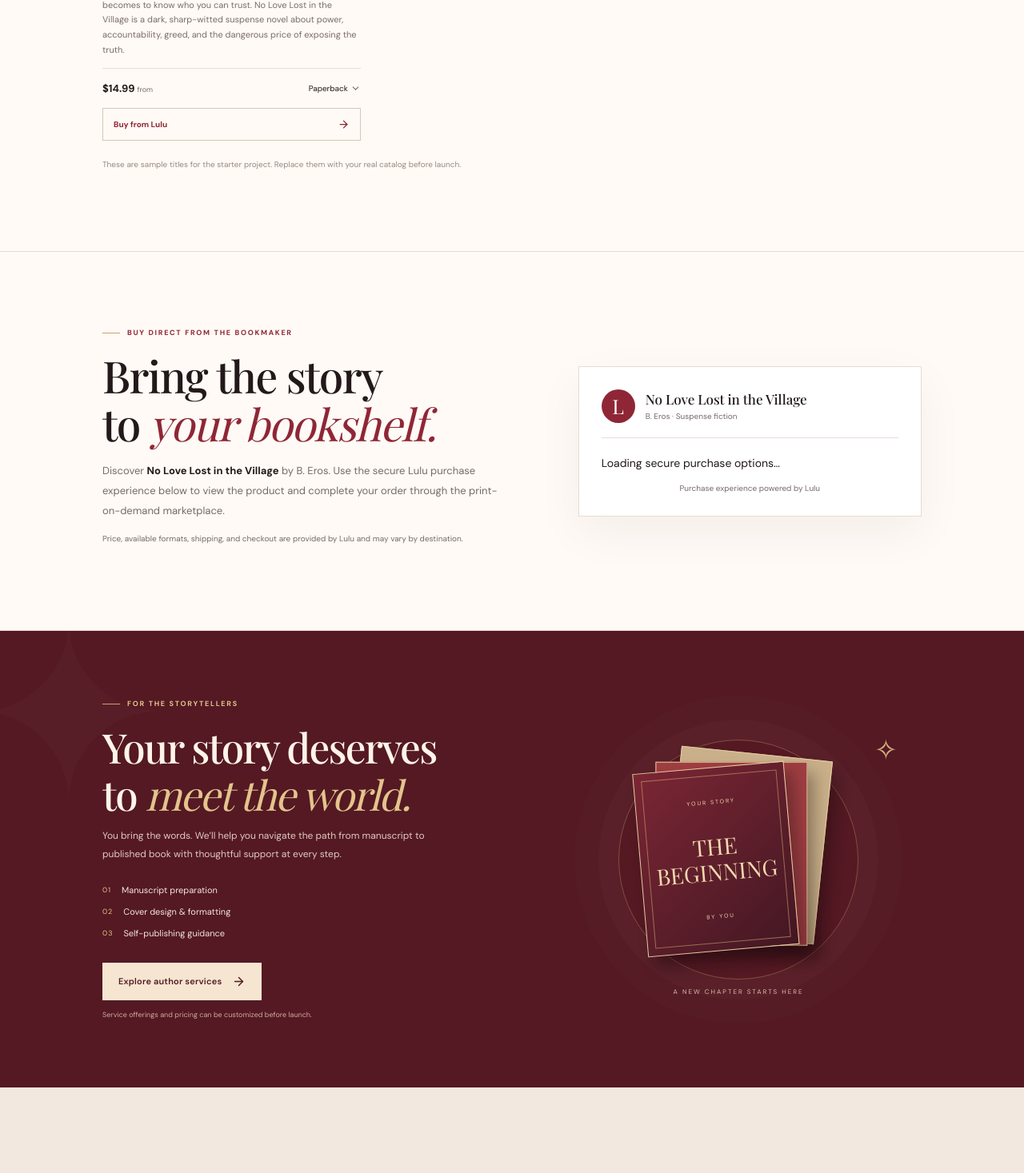
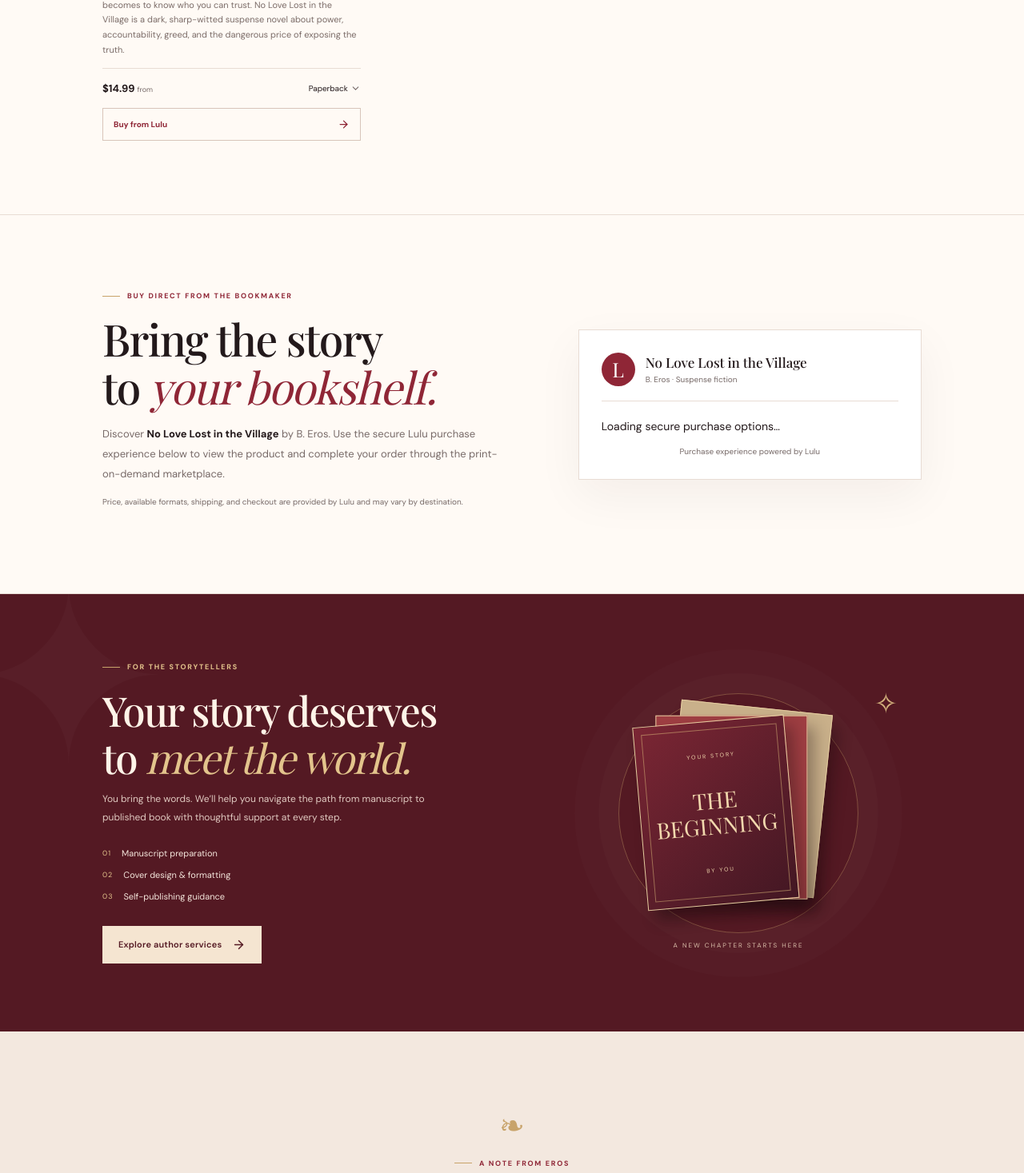
Before and after one commit to erospublish-bit/eros-publishing, a Next.js app: page / in a window 1280 px wide. Shown: the part 1696-3163 px from the top of the page at 80% size. Built offline with nearby package versions, Linux system fonts and the light colour scheme; a web font is replaced by a local one.

Commit message:
Remove pre-launch messaging from storefront

```diff
--- a/components/Storefront.tsx
+++ b/components/Storefront.tsx
@@ -147,7 +147,6 @@ export default function Storefront() {
             </article>)}
             {filteredBooks.length === 0 && <div className="empty-search"><BookOpen size={28}/><h3>No stories found just yet.</h3><p>Try a different title, author, or genre.</p></div>}
           </div>
-          <p className="demo-note">These are sample titles for the starter project. Replace them with your real catalog before launch.</p>
         </section>
 
         <section className="real-book-section" id="buy-book">
@@ -171,7 +170,7 @@ export default function Storefront() {
           </div>
         </section>
 
-        <section className="author-section" id="services"><div className="author-ornament">✦</div><div className="author-copy"><div className="eyebrow"><span /> FOR THE STORYTELLERS</div><h2>Your story deserves<br />to <em>meet the world.</em></h2><p>You bring the words. We’ll help you navigate the path from manuscript to published book with thoughtful support at every step.</p><div className="service-list"><span><i>01</i> Manuscript preparation</span><span><i>02</i> Cover design & formatting</span><span><i>03</i> Self-publishing guidance</span></div><a className="button button-light" href="/author-services">Explore author services <ArrowRight size={17} /></a><small className="service-note">Service offerings and pricing can be customized before launch.</small></div><div className="author-art"><div className="author-art-ring"/><div className="author-book-stack"><div className="stack-book stack-back"/><div className="stack-book stack-mid"/><div className="stack-book stack-front"><span>YOUR STORY</span><b>THE<br/>BEGINNING</b><small>BY YOU</small></div></div><span className="author-art-star">✧</span><span className="author-art-caption">A NEW CHAPTER STARTS HERE</span></div></section>
+        <section className="author-section" id="services"><div className="author-ornament">✦</div><div className="author-copy"><div className="eyebrow"><span /> FOR THE STORYTELLERS</div><h2>Your story deserves<br />to <em>meet the world.</em></h2><p>You bring the words. We’ll help you navigate the path from manuscript to published book with thoughtful support at every step.</p><div className="service-list"><span><i>01</i> Manuscript preparation</span><span><i>02</i> Cover design & formatting</span><span><i>03</i> Self-publishing guidance</span></div><a className="button button-light" href="/author-services">Explore author services <ArrowRight size={17} /></a></div><div className="author-art"><div className="author-art-ring"/><div className="author-book-stack"><div className="stack-book stack-back"/><div className="stack-book stack-mid"/><div className="stack-book stack-front"><span>YOUR STORY</span><b>THE<br/>BEGINNING</b><small>BY YOU</small></div></div><span className="author-art-star">✧</span><span className="author-art-caption">A NEW CHAPTER STARTS HERE</span></div></section>
 
         <section className="manifesto" id="about"><div className="manifesto-symbol">❧</div><div className="eyebrow"><span /> A NOTE FROM EROS</div><h2>Because every great story<br />begins with a <em>feeling.</em></h2><p>Named for the Greek god associated with love and desire, Eros Publishing celebrates the spark that makes us create, connect, and imagine something beyond ourselves.</p><a className="text-link" href="/about">Get to know us <ArrowRight size={15}/></a></section>
       </main>
```
